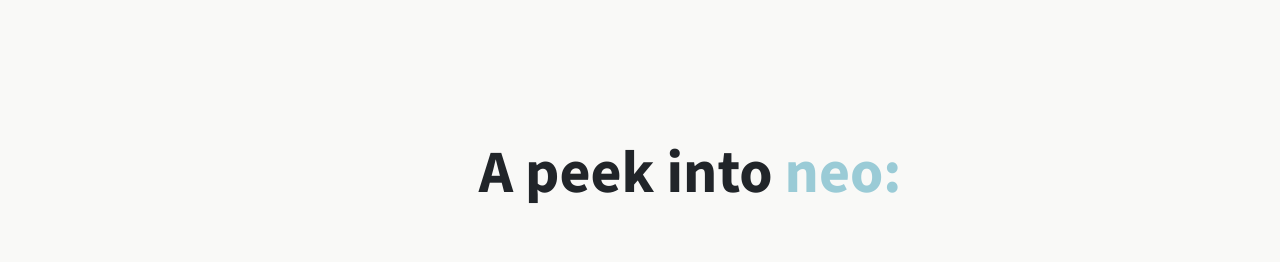
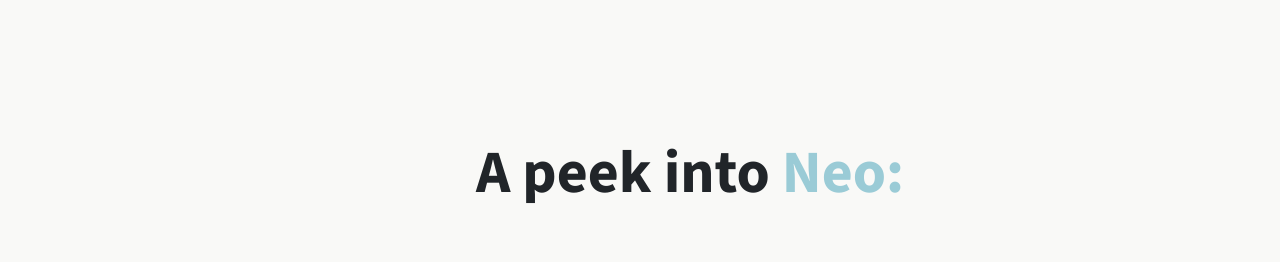
Before and after one commit to mbahcc/neo-web, a Next.js app: page / in a window 1280 px wide. Shown: the part 1060-1322 px from the top of the page. Built offline with nearby package versions, Linux system fonts and the light colour scheme.

Commit message:
Fixed spelling error

```diff
--- a/src/app/page.tsx
+++ b/src/app/page.tsx
@@ -40,7 +40,7 @@
 
       <div className="home-section-header">
         <span>A peek into</span>{" "}
-        <span style={{ color: "#9acbd6" }}> neo:</span>{" "}
+        <span style={{ color: "#9acbd6" }}> Neo:</span>{" "}
       </div>
       <div className="home-testimonial-container">
         <TestimonialChike />
```
